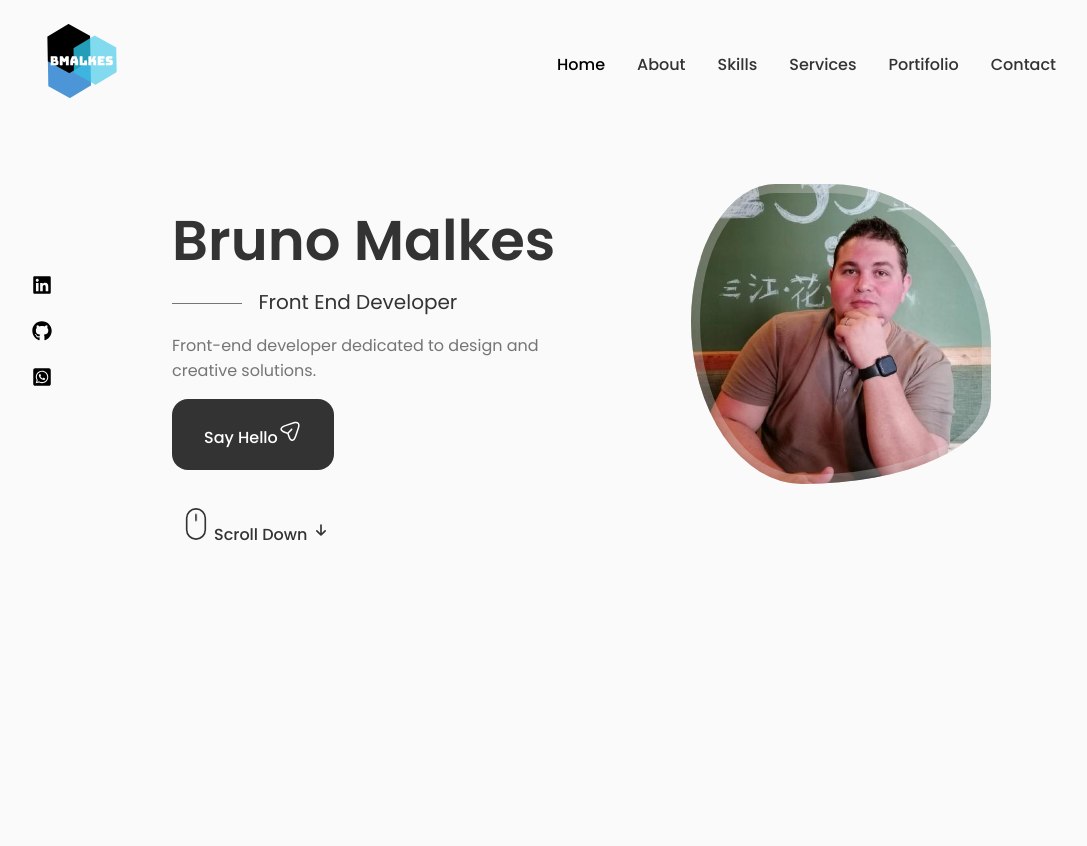
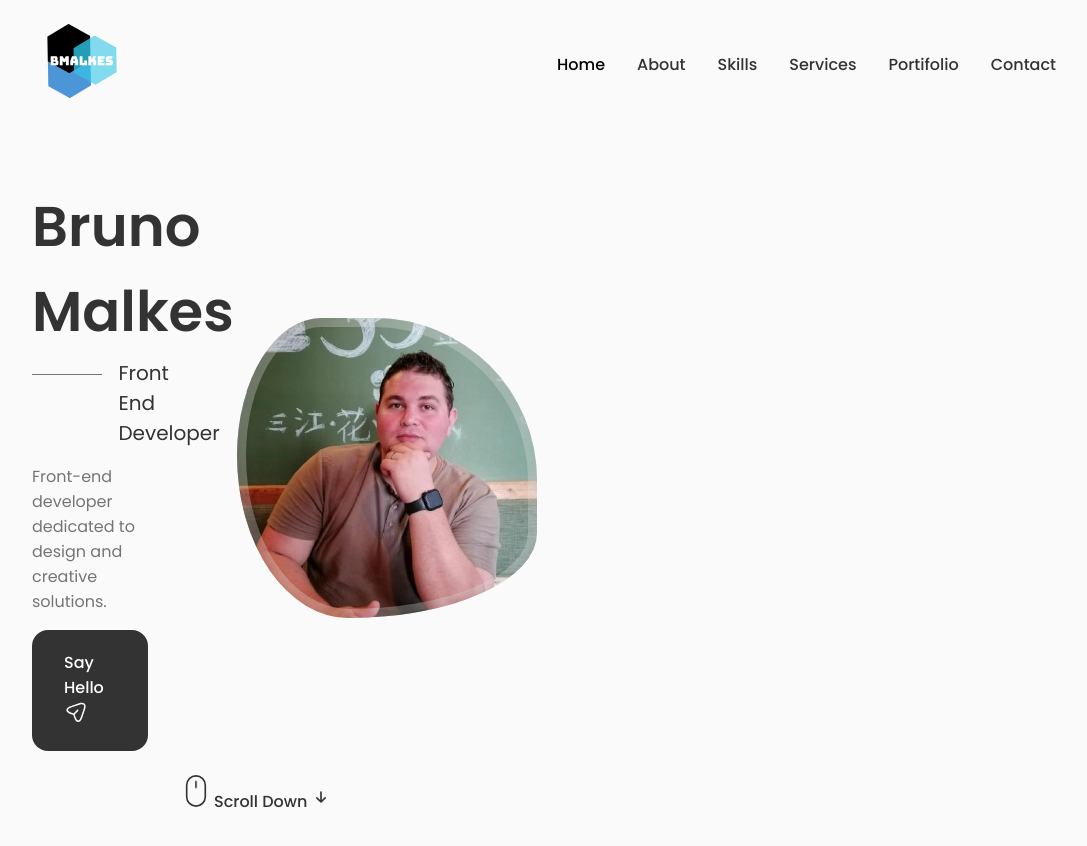
Before and after one commit to BmAlkes/newPortifolio, a React (Vite) app: page / in a window 1280 px wide. Shown: the whole page, without its empty margins (96-1183 px from the left). Before the commit the page ends 800 px from the top, so only its background shows below. Built offline with nearby package versions, Linux system fonts and the light colour scheme.

Commit message:
feat:add hero

```diff
--- a/src/components/home/index.jsx
+++ b/src/components/home/index.jsx
@@ -9,7 +9,7 @@ const Home = () => {
     <section className="home section" id="home">
       <div className="home_container container grid">
         <div className="home_content grid">
-          <Social />
+          {/* <Social /> */}
           <div className="home_img"></div>
           <Data />
         </div>
```
